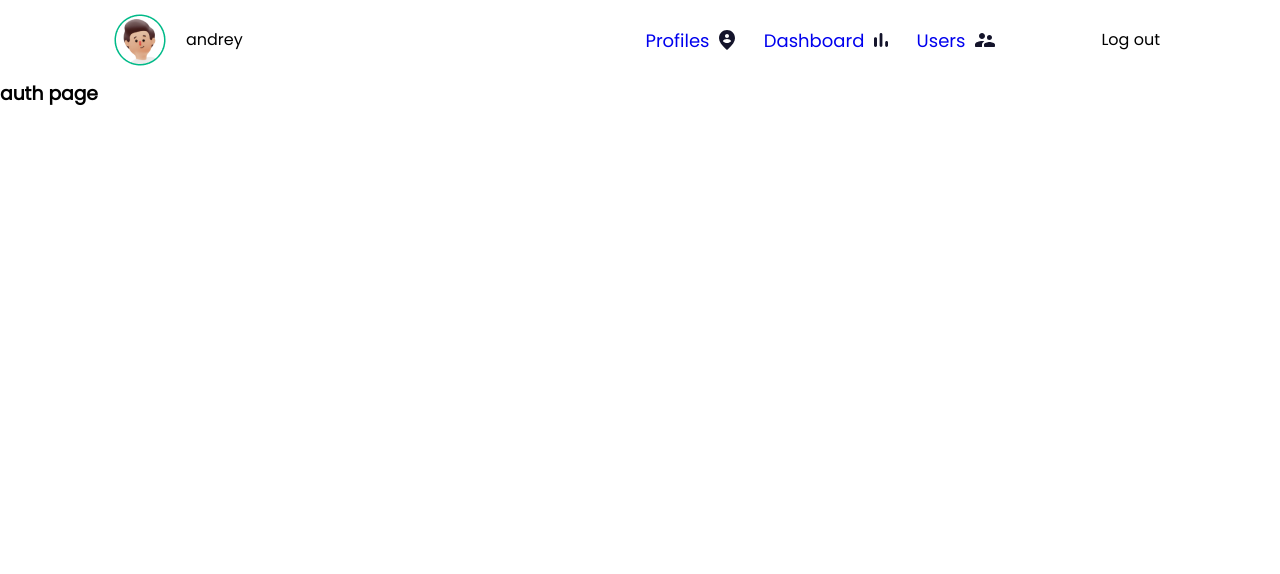
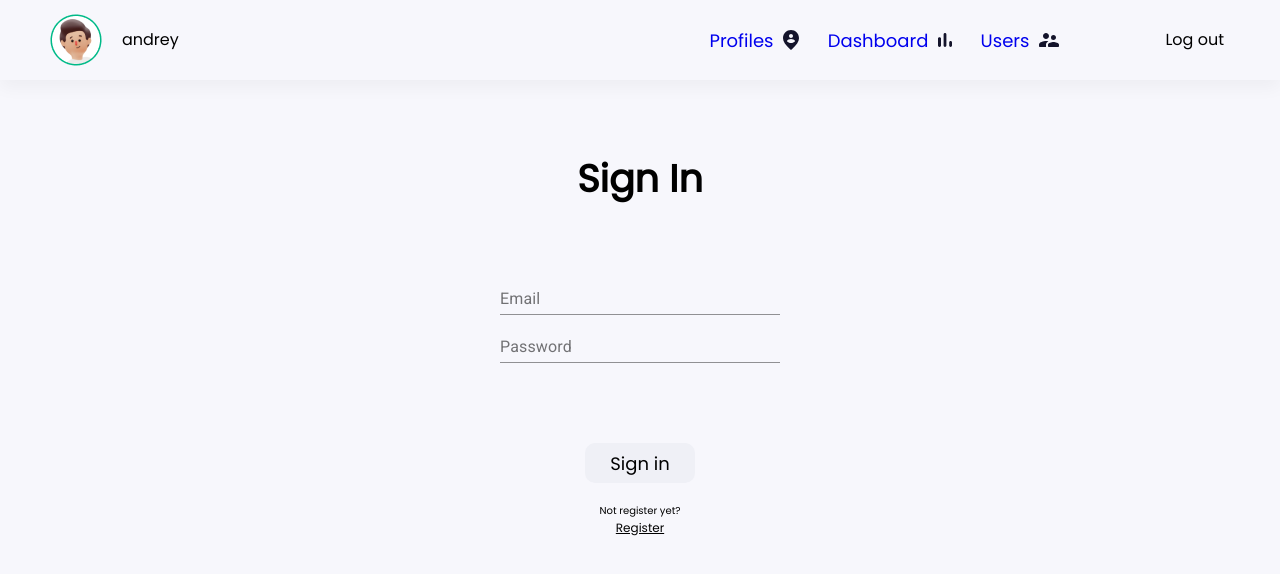
Before and after one commit to AndreyMad/Itop, a React (Create React App) app in the folder frontend/: page / in a window 1280 px wide. Shown: the top 574 px of the page. Built offline with nearby package versions, Linux system fonts and the light colour scheme.

Commit message:
add auth

```diff
--- a/frontend/public/index.html
+++ b/frontend/public/index.html
@@ -14,6 +14,7 @@
       manifest.json provides metadata used when your web app is installed on a
       user's mobile device or desktop. See https://developers.google.com/web/fundamentals/web-app-manifest/
     -->
+    <link rel="stylesheet" href="https://fonts.googleapis.com/css?family=Roboto:300,400,500,700&display=swap" />
     <link rel="manifest" href="%PUBLIC_URL%/manifest.json" />
     <!--
       Notice the use of %PUBLIC_URL% in the tags above.
--- a/frontend/src/components/App.module.css
+++ b/frontend/src/components/App.module.css
@@ -1,6 +1,8 @@
 @import url("https://fonts.googleapis.com/css2?family=Poppins&display=swap");
 body {
   font-family: "Poppins", sans-serif;
+  background-color: #F7F7FC
+  ;
 }
 /* Указываем box sizing */
 *,
--- a/frontend/src/components/Authorization/Authorization.jsx
+++ b/frontend/src/components/Authorization/Authorization.jsx
@@ -0,0 +1,88 @@
+import React, { Component } from "react";
+import style from "./Authorization.module.css";
+import { makeStyles } from "@material-ui/core/styles";
+import TextField from "@material-ui/core/TextField";
+
+class Authorization extends Component {
+  state = {
+    email: "",
+    password: "",
+    userName: "",
+    isAdmin: false,
+    isLogin: true,
+  };
+
+  handleChange = ({ target }) => {
+      console.log('%cAuthorization.jsx line:16 target.id', 'color: #007acc;', target.id);
+    console.log("%cAuthorization.jsx line:15 e", "color: #007acc;", target.value);
+    this.setState((prevState)=>({
+
+        [target.id]:{...prevState[target.id]+target.tvalue}
+    }))
+  };
+
+  toggleLogin = () => {
+    this.setState((prevState) => ({
+      email: "",
+      password: "",
+      userName: "",
+      isLogin: !prevState.isLogin,
+    }));
+  };
+
+  render() {
+    const { isLogin,email,password,userName } = this.state;
+    return (
+      <div className={style.container}>
+        {isLogin ? (
+          <form className={style.form} noValidate autoComplete="off">
+            <h2>Sign In</h2>
+            <TextField value={email} onChange={this.handleChange} className={style.input} id="email" label="Email" />
+            <TextField value={password} onChange={this.handleChange}
+              className={style.input}
+              type="password"
+              id="password"
+              label="Password"
+            />
+            <button className={style.submitBtn} type="submit">
+              Sign in
+            </button>
+            <p>Not register yet? </p>
+            <button
+              type="button"
+              onClick={this.toggleLogin}
+              className={style.switchBtn}
+            >
+              Register
+            </button>
+          </form>
+        ) : (
+          <form className={style.form} noValidate autoComplete="off">
+            <h2>Sign Up</h2>
+            <TextField onChange={this.handleChange} value={userName} className={style.input} id="userName" label="Username" />
+            <TextField onChange={this.handleChange} value={email} className={style.input} id="email" label="Email" />
+            <TextField onChange={this.handleChange} value={password}
+              className={style.input}
+              type="password"
+              id="password"
+              label="Password"
+            />
+            <button className={style.submitBtn} type="submit">
+              Sign Up
+            </button>
+            <p>Allready registered? </p>
+            <button
+              type="button"
+              onClick={this.toggleLogin}
+              className={style.switchBtn}
+            >
+              {isLogin ? "Registration" : "Authorization"}
+            </button>
+          </form>
+        )}
+      </div>
+    );
+  }
+}
+
+export default Authorization;
--- a/frontend/src/components/Authorization/Authorization.module.css
+++ b/frontend/src/components/Authorization/Authorization.module.css
@@ -0,0 +1,46 @@
+.form{
+    width: 400px;
+    height: 500px;
+    margin:70px auto 0px;
+    display: flex;
+    flex-direction: column;
+    align-items: center;
+}
+.form>h2{
+    font-size: 38px;
+    font-weight: 600;
+    margin-bottom: 60px;
+}
+.input{
+    width: 70%;
+    margin-top: 10px;
+    max-width: 400px;
+}
+.submitBtn{
+    width: 110px;
+    height: 40px;
+    font-size: 32px;
+    border: none;
+    border-radius: 10px;
+    background-color: #EFF0F6;
+    font-family: "Poppins", sans-serif;
+    font-size: 18px;
+    font-weight: 400;
+    transition: 300ms;
+    margin-top: 80px;
+}
+.submitBtn:hover{
+    transition: 300ms;
+    cursor: pointer;
+    background-color: #d2d3d8;
+}
+.form>p{
+    font-size: 10px;
+    margin-top: 20px;
+}
+.switchBtn{
+    border:none;
+    background-color: inherit;
+    text-decoration: underline;
+    font-size: 12px;
+}
--- a/frontend/src/components/Header/Header.module.css
+++ b/frontend/src/components/Header/Header.module.css
@@ -1,13 +1,15 @@
 .container {
   display: flex;
   position: relative;
-  width: 90%;
+  width: 100%;
   max-width: 1920px;
   height: 80px;
   justify-content: space-between;
   padding: 10px 50px;
   align-items: center;
   margin: 0px auto;
+  box-shadow: 0px 8px 16px rgba(17, 17, 17, 0.04);
+
 }
 .wrapper {
   display: flex;
--- a/frontend/src/pages/MainPage/MainPage.jsx
+++ b/frontend/src/pages/MainPage/MainPage.jsx
@@ -1,4 +1,5 @@
 import React, { Component } from 'react'
+import Authorization from '../../components/Authorization/Authorization'
 
 export default class AuthPage extends Component {
 
@@ -6,7 +7,7 @@ export default class AuthPage extends Component {
         const {isAuth} =this.props
         return (
             <div>
-                <h3>auth page</h3>
+                <Authorization/>
             </div>
         )
     }
```
